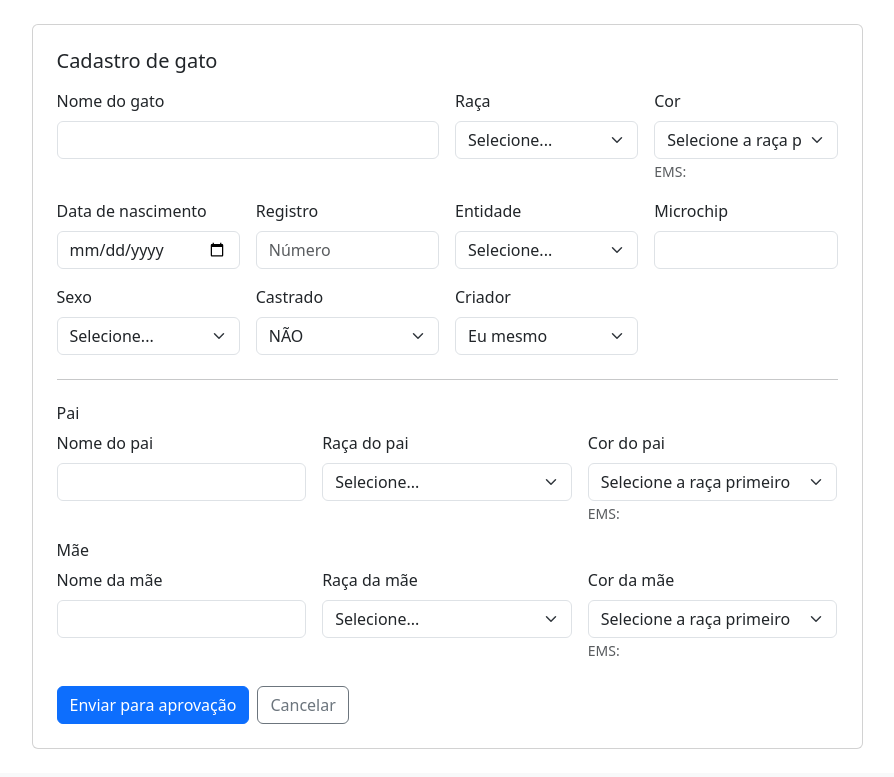
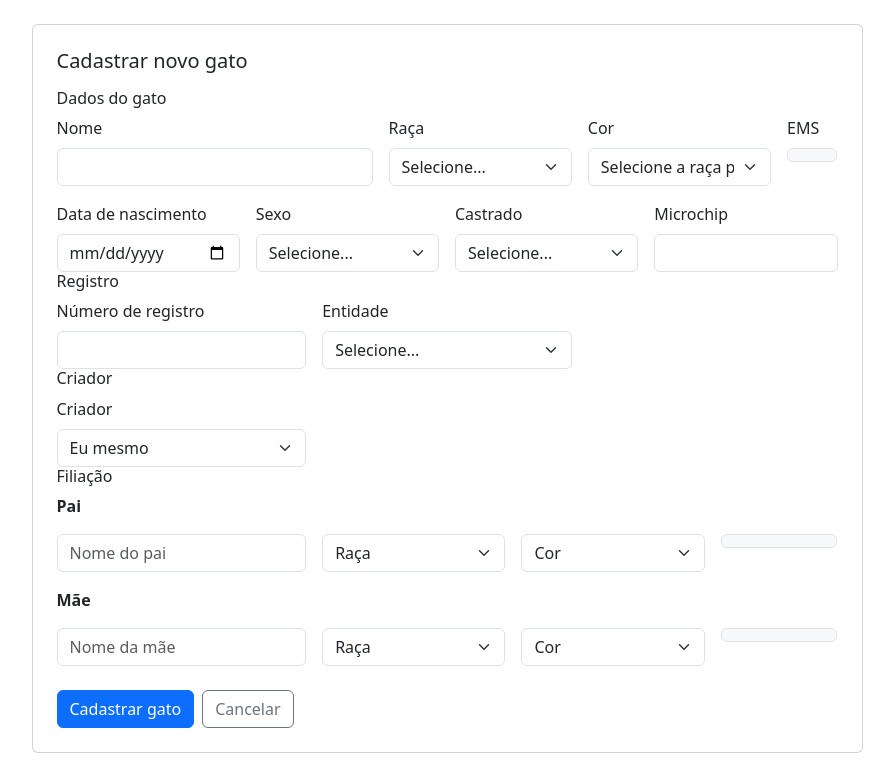
Before and after one commit to Flaviovmp/CatClub, a Flask app: template templates/cat_form.html in a window 1280 px wide. Shown: the part 56-833 px from the top of the page, without its empty margins (193-1087 px from the left). Before the commit the page ends 805 px from the top, so only its background shows below. Run offline with Flask 3, Linux system fonts and the light colour scheme; the template is opened without the code that fills it, so the values that code supplies are empty.

Commit message:
Update cat_form.html

```diff
--- a/templates/cat_form.html
+++ b/templates/cat_form.html
@@ -3,135 +3,182 @@
 <div class="row justify-content-center">
   <div class="col-lg-10 col-xl-9">
     <div class="card p-4">
-      <h1 class="h5 mb-3">Cadastro de gato</h1>
+      <h1 class="h5 mb-3">
+        {% if cat %}Editar gato{% else %}Cadastrar novo gato{% endif %}
+      </h1>
+
       <form method="post">
+        <!-- DADOS DO GATO -->
+        <div class="form-section">
+          <h6>Dados do gato</h6>
           <div class="row g-3">
-          <div class="col-md-6">
-            <label class="form-label">Nome do gato</label>
-            <input class="form-control" type="text" name="name" required>
+            <div class="col-md-5">
+              <label class="form-label">Nome</label>
+              <input class="form-control" type="text" name="name" value="{{ cat.name or '' }}" required>
+            </div>
+
+            <div class="col-md-3">
+              <label class="form-label">Raça</label>
+              <select id="breed_id" name="breed_id" class="form-select"
+                      onchange="loadColors('breed_id','color_id','ems_code_display')" required>
+                <option value="">Selecione...</option>
+                {% for b in breeds %}
+                <option value="{{ b.id }}" {% if cat and cat.breed_id==b.id %}selected{% endif %}>{{ b.name }}</option>
+                {% endfor %}
+              </select>
+            </div>
+
+            <div class="col-md-3">
+              <label class="form-label">Cor</label>
+              <select id="color_id" name="color_id" class="form-select" required>
+                <option value="">Selecione a raça primeiro</option>
+              </select>
+            </div>
+
+            <div class="col-md-1">
+              <label class="form-label">EMS</label>
+              <div id="ems_code_display" class="form-control bg-light text-muted"></div>
+            </div>
+
+            <div class="col-md-3">
+              <label class="form-label">Data de nascimento</label>
+              <input class="form-control" type="date" name="dob" value="{{ cat.dob or '' }}">
+            </div>
+
+            <div class="col-md-3">
+              <label class="form-label">Sexo</label>
+              <select class="form-select" name="sex">
+                <option value="">Selecione...</option>
+                <option value="Macho" {% if cat.sex=='Macho' %}selected{% endif %}>Macho</option>
+                <option value="Fêmea" {% if cat.sex=='Fêmea' %}selected{% endif %}>Fêmea</option>
+              </select>
+            </div>
+
+            <div class="col-md-3">
+              <label class="form-label">Castrado</label>
+              <select class="form-select" name="neutered">
+                <option value="">Selecione...</option>
+                <option value="SIM" {% if cat.neutered=='SIM' %}selected{% endif %}>Sim</option>
+                <option value="NÃO" {% if cat.neutered=='NÃO' %}selected{% endif %}>Não</option>
+              </select>
+            </div>
+
+            <div class="col-md-3">
+              <label class="form-label">Microchip</label>
+              <input class="form-control" type="text" name="microchip" value="{{ cat.microchip or '' }}">
+            </div>
+          </div>
+        </div>
+
+        <!-- REGISTRO -->
+        <div class="form-section">
+          <h6>Registro</h6>
+          <div class="row g-3 align-items-center">
+            <div class="col-md-4">
+              <label class="form-label">Número de registro</label>
+              <input class="form-control" type="text" name="registration_number" value="{{ cat.registration_number or '' }}">
+            </div>
+            <div class="col-md-4">
+              <label class="form-label">Entidade</label>
+              <select class="form-select" name="registration_entity">
+                <option value="">Selecione...</option>
+                <option value="FIFE Brasil" {% if cat.registration_entity=='FIFE Brasil' %}selected{% endif %}>FIFE Brasil</option>
+                <option value="FIFE não Brasil" {% if cat.registration_entity=='FIFE não Brasil' %}selected{% endif %}>FIFE não Brasil</option>
+                <option value="Não FIFE" {% if cat.registration_entity=='Não FIFE' %}selected{% endif %}>Não FIFE</option>
+              </select>
+            </div>
+          </div>
+        </div>
+
+        <!-- CRIADOR -->
+        <div class="form-section">
+          <h6>Criador</h6>
+          <div class="row g-3">
+            <div class="col-md-4">
+              <label class="form-label">Criador</label>
+              <select id="breeder_option" name="breeder_option" class="form-select"
+                      onchange="toggleBreederName()">
+                <option value="eu" {% if cat.breeder_option=='eu' %}selected{% endif %}>Eu mesmo</option>
+                <option value="outro" {% if cat.breeder_option=='outro' %}selected{% endif %}>Outro</option>
+              </select>
+            </div>
+            <div class="col-md-8" id="breeder_name_group" style="display:none;">
+              <label class="form-label">Nome do criador</label>
+              <input class="form-control" type="text" name="breeder_name" value="{{ cat.breeder_name or '' }}">
+            </div>
+          </div>
+        </div>
+
+        <!-- GENÉTICA (PAIS) -->
+        <div class="form-section">
+          <h6>Filiação</h6>
+          <div class="row g-3">
+            <!-- PAI -->
+            <div class="col-12"><strong>Pai</strong></div>
+            <div class="col-md-4">
+              <input class="form-control" type="text" name="father_name" value="{{ cat.father_name or '' }}" placeholder="Nome do pai">
             </div>
             <div class="col-md-3">
-            <label class="form-label">Raça</label>
-            <select class="form-select" id="breed_id" name="breed_id" onchange="loadColors('breed_id','color_id','ems_code_span')" required>
-              <option value="">Selecione...</option>
+              <select id="father_breed_id" name="father_breed_id" class="form-select"
+                      onchange="loadColors('father_breed_id','father_color_id','father_ems_display')">
+                <option value="">Raça</option>
                 {% for b in breeds %}
-              <option value="{{ b.id }}">{{ b.name }}</option>
+                <option value="{{ b.id }}" {% if cat and cat.father_breed_id==b.id %}selected{% endif %}>{{ b.name }}</option>
                 {% endfor %}
               </select>
             </div>
             <div class="col-md-3">
-            <label class="form-label">Cor</label>
-            <select class="form-select" id="color_id" name="color_id" required>
-              <option value="">Selecione a raça primeiro</option>
+              <select id="father_color_id" name="father_color_id" class="form-select">
+                <option value="">Cor</option>
               </select>
-            <small class="text-muted">EMS: <span id="ems_code_span"></span></small>
+            </div>
+            <div class="col-md-2">
+              <div id="father_ems_display" class="form-control bg-light text-muted"></div>
             </div>
 
-          <div class="col-md-3">
-            <label class="form-label">Data de nascimento</label>
-            <input class="form-control" type="date" name="dob">
+            <!-- MÃE -->
+            <div class="col-12 mt-3"><strong>Mãe</strong></div>
+            <div class="col-md-4">
+              <input class="form-control" type="text" name="mother_name" value="{{ cat.mother_name or '' }}" placeholder="Nome da mãe">
             </div>
             <div class="col-md-3">
-            <label class="form-label">Registro</label>
-            <input class="form-control" type="text" name="registry_number" placeholder="Número">
-          </div>
-          <div class="col-md-3">
-            <label class="form-label">Entidade</label>
-            <select class="form-select" name="registry_entity">
-              <option value="">Selecione...</option>
-              <option>FIFE Brasil</option>
-              <option>FIFE não Brasil</option>
-              <option>não FIFE</option>
+              <select id="mother_breed_id" name="mother_breed_id" class="form-select"
+                      onchange="loadColors('mother_breed_id','mother_color_id','mother_ems_display')">
+                <option value="">Raça</option>
+                {% for b in breeds %}
+                <option value="{{ b.id }}" {% if cat and cat.mother_breed_id==b.id %}selected{% endif %}>{{ b.name }}</option>
+                {% endfor %}
               </select>
             </div>
             <div class="col-md-3">
-            <label class="form-label">Microchip</label>
-            <input class="form-control" type="text" name="microchip">
-          </div>
-          <div class="col-md-3">
-            <label class="form-label">Sexo</label>
-            <select class="form-select" name="sex" required>
-              <option value="">Selecione...</option>
-              <option>Macho</option>
-              <option>Fêmea</option>
+              <select id="mother_color_id" name="mother_color_id" class="form-select">
+                <option value="">Cor</option>
               </select>
             </div>
-          <div class="col-md-3">
-            <label class="form-label">Castrado</label>
-            <select class="form-select" name="neutered">
-              <option>NÃO</option>
-              <option>SIM</option>
-            </select>
+            <div class="col-md-2">
+              <div id="mother_ems_display" class="form-control bg-light text-muted"></div>
             </div>
-          <div class="col-md-3">
-            <label class="form-label">Criador</label>
-            <select class="form-select" id="breeder_type" name="breeder_type" onchange="toggleBreederName()">
-              <option value="eu">Eu mesmo</option>
-              <option value="outro">Outro</option>
-            </select>
-          </div>
-          <div class="col-md-6" id="breeder_name_group" style="display:none;">
-            <label class="form-label">Nome do criador</label>
-            <input class="form-control" type="text" name="breeder_name">
           </div>
         </div>
 
-        <hr class="my-4">
-
-        <h6>Pai</h6>
-        <div class="row g-3">
-          <div class="col-md-4">
-            <label class="form-label">Nome do pai</label>
-            <input class="form-control" type="text" name="sire_name">
-          </div>
-          <div class="col-md-4">
-            <label class="form-label">Raça do pai</label>
-            <select class="form-select" id="sire_breed_id" name="sire_breed_id" onchange="loadColors('sire_breed_id','sire_color_id','sire_ems_span')">
-              <option value="">Selecione...</option>
-              {% for b in breeds %}
-              <option value="{{ b.id }}">{{ b.name }}</option>
-              {% endfor %}
-            </select>
-          </div>
-          <div class="col-md-4">
-            <label class="form-label">Cor do pai</label>
-            <select class="form-select" id="sire_color_id" name="sire_color_id">
-              <option value="">Selecione a raça primeiro</option>
-            </select>
-            <small class="text-muted">EMS: <span id="sire_ems_span"></span></small>
-          </div>
-        </div>
-
-        <h6 class="mt-3">Mãe</h6>
-        <div class="row g-3">
-          <div class="col-md-4">
-            <label class="form-label">Nome da mãe</label>
-            <input class="form-control" type="text" name="dam_name">
-          </div>
-          <div class="col-md-4">
-            <label class="form-label">Raça da mãe</label>
-            <select class="form-select" id="dam_breed_id" name="dam_breed_id" onchange="loadColors('dam_breed_id','dam_color_id','dam_ems_span')">
-              <option value="">Selecione...</option>
-              {% for b in breeds %}
-              <option value="{{ b.id }}">{{ b.name }}</option>
-              {% endfor %}
-            </select>
-          </div>
-          <div class="col-md-4">
-            <label class="form-label">Cor da mãe</label>
-            <select class="form-select" id="dam_color_id" name="dam_color_id">
-              <option value="">Selecione a raça primeiro</option>
-            </select>
-            <small class="text-muted">EMS: <span id="dam_ems_span"></span></small>
-          </div>
-        </div>
-
+        <!-- BOTÕES -->
         <div class="mt-4 d-flex gap-2">
-          <button class="btn btn-primary" type="submit">Enviar para aprovação</button>
-          <a class="btn btn-outline-secondary" href="{{ url_for('dashboard') }}">Cancelar</a>
+          <button class="btn btn-primary" type="submit">
+            {% if cat %}Salvar alterações{% else %}Cadastrar gato{% endif %}
+          </button>
+          <a class="btn btn-outline-secondary" href="{{ url_for('cats') }}">Cancelar</a>
         </div>
       </form>
     </div>
   </div>
 </div>
+
+<script>
+function toggleBreederName() {
+  const opt = document.getElementById('breeder_option').value;
+  const group = document.getElementById('breeder_name_group');
+  group.style.display = (opt === 'outro') ? 'block' : 'none';
+}
+document.addEventListener('DOMContentLoaded', toggleBreederName);
+</script>
 {% endblock %}
```
Lines whose indentation alone changed are shown as unchanged.
